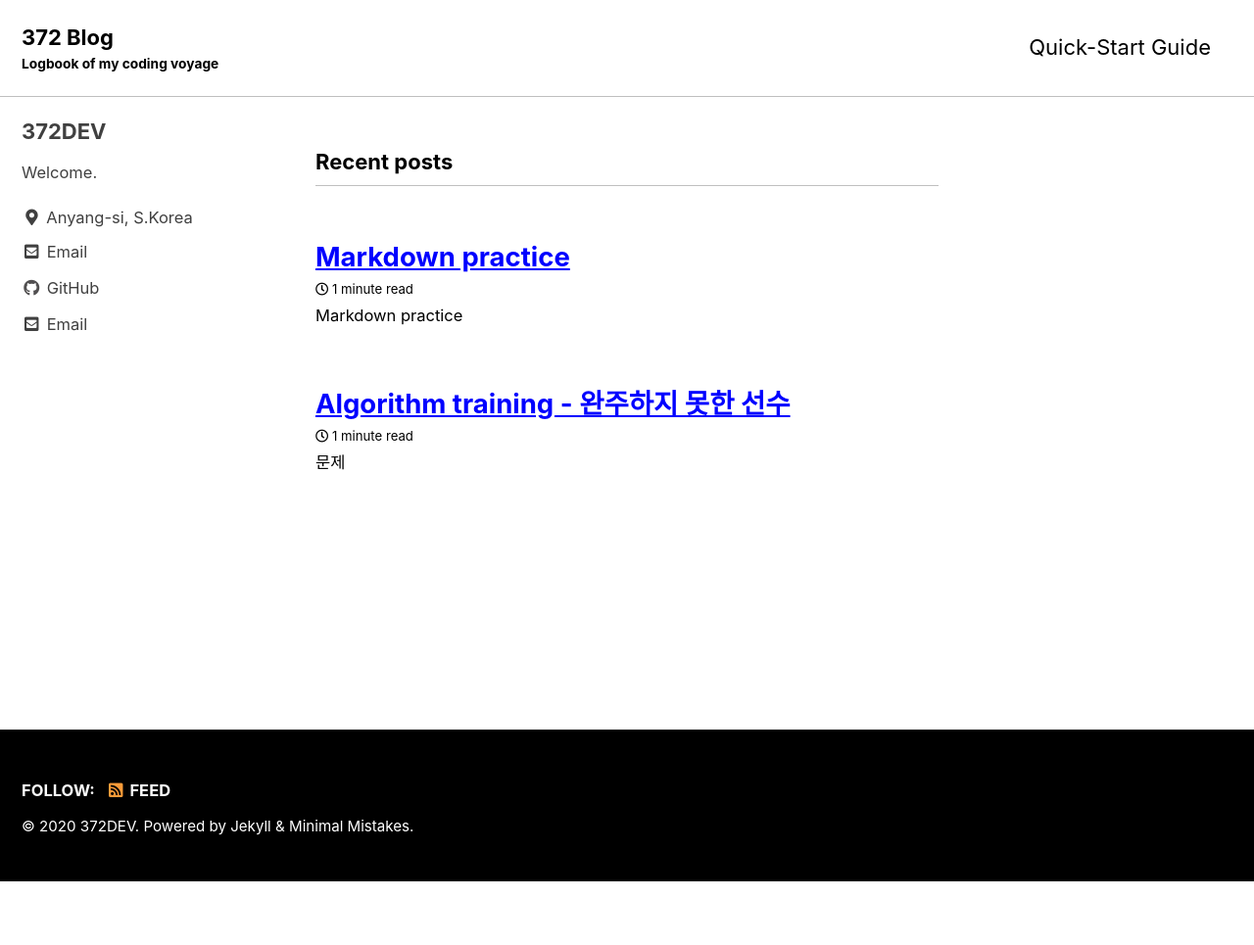
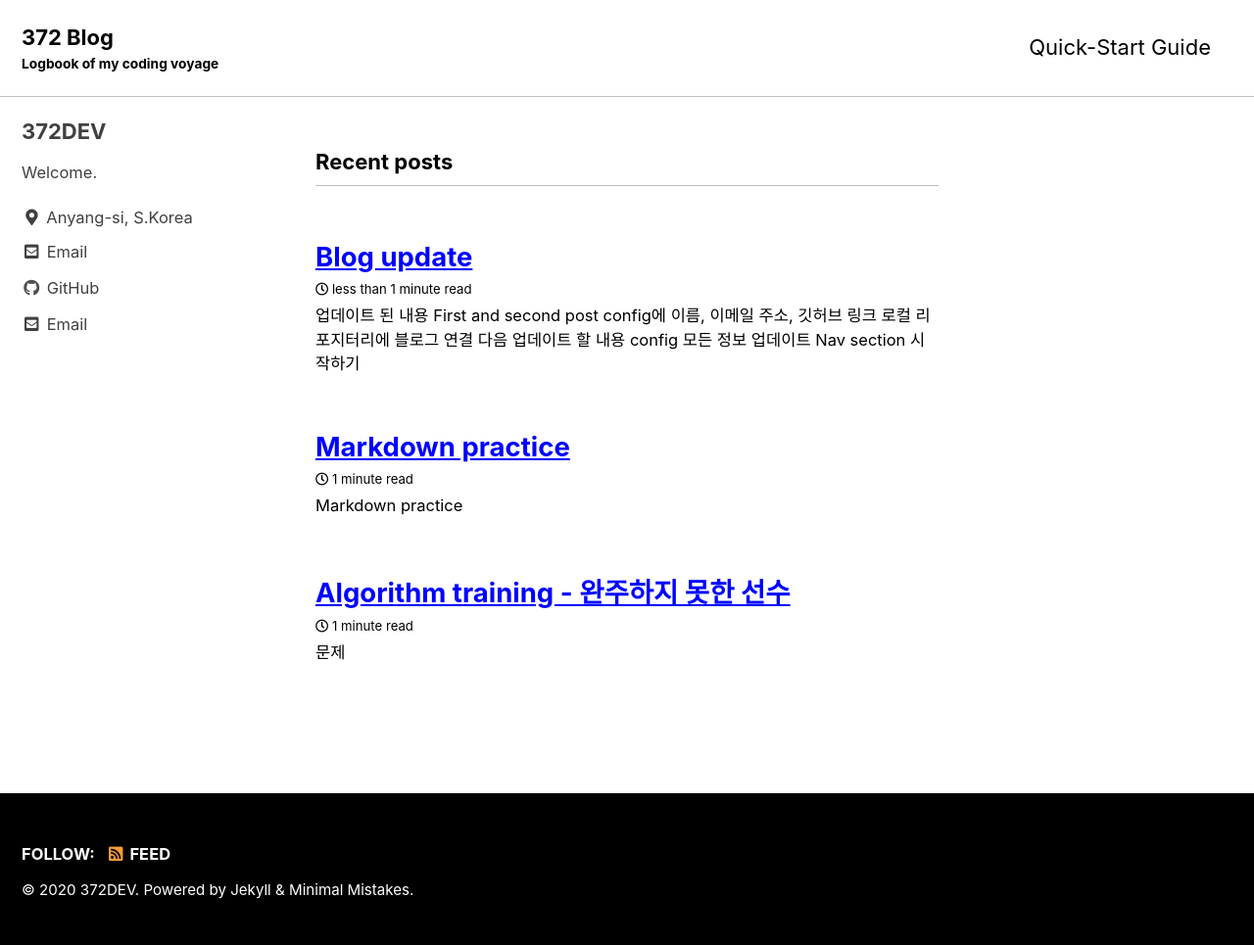
Before and after one commit to 372dev/372dev.github.io, a Jekyll site: the page built from index.html, in a window 1280 px wide. Shown: the whole page at 98% size. Built offline with Jekyll 4.4.1, drawn with Linux system fonts in a browser that asks for light colours; cached includes are drawn as plain includes; the list of posts is cut into pages by our own code; before the commit the page ends 900 px from its top, so only the background shows below that.

Commit message:
Third post

```diff
--- /dev/null
+++ b/_posts/2020-09-18-post03.md
@@ -0,0 +1,26 @@
+---
+title: "Blog update"
+date: 2020-09-18 12:30:00 +0900
+categories: Blog
+tags: Blog, Jekyll, minimal mistakes,
+---
+
+### 업데이트 된 내용
+- First and second post
+- config에 이름, 이메일 주소, 깃허브 링크
+- 로컬 리포지터리에 블로그 연결
+### 다음 업데이트 할 내용
+- config  모든 정보 업데이트
+- Nav section 시작하기
+
+### 블로그 업데이트에 참고할 문서
+   https://mmistakes.github.io/minimal-mistakes/docs/quick-start-guide/
+   https://docs.github.com/en/github/working-with-github-pages/about-github-pages
+
+### Task Lists
+- [x] Try to adjust config
+- [ ] Update all config information
+- [x] Connect the blog with my local repository
+- [x] Write the first post
+- [x] Make an excell log sheet to help tracking posts
+- [ ] Start building a nav section
```
Also changed, not shown: _posts/2020-09-05-post01.md (+1 -1 lines), 1 other file.
